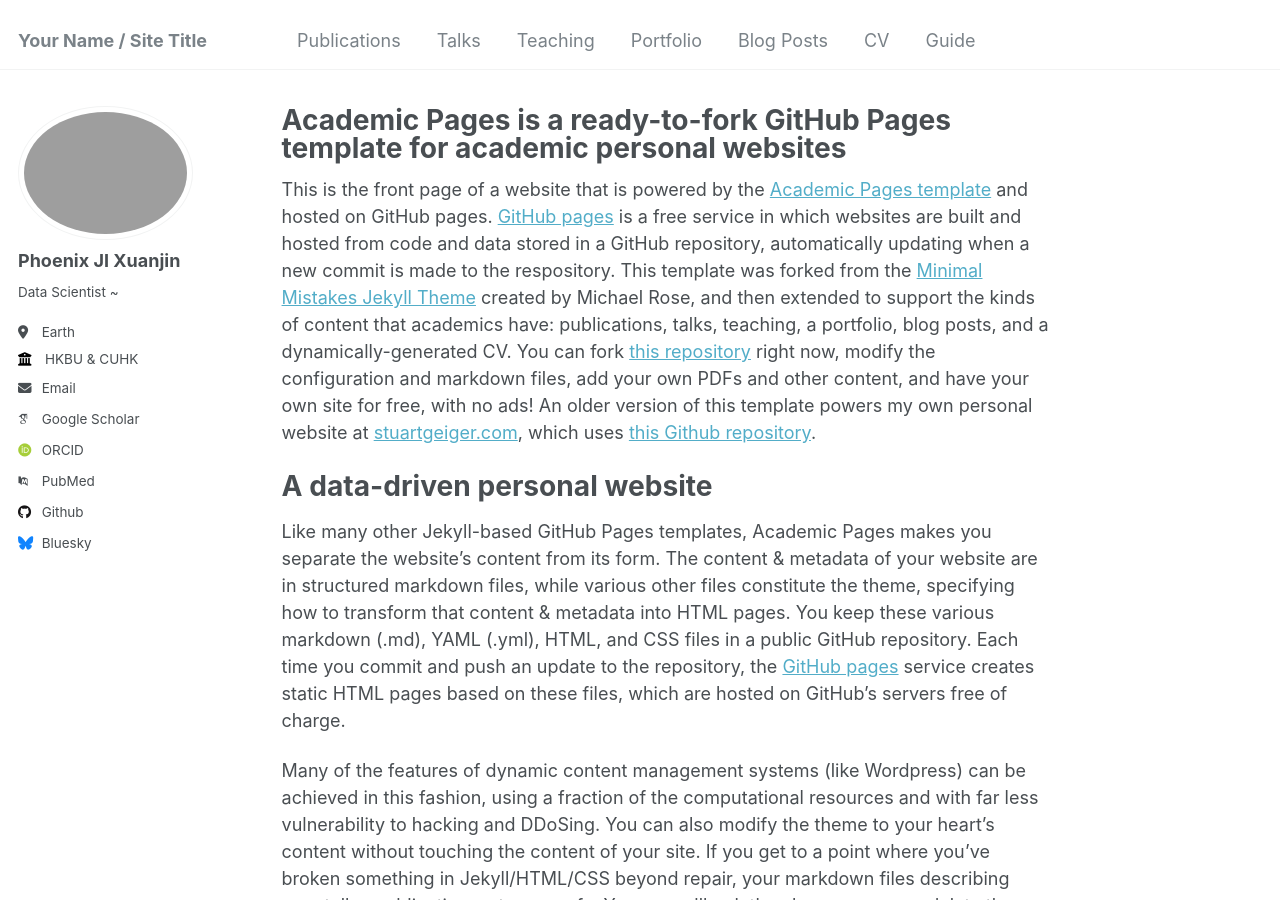
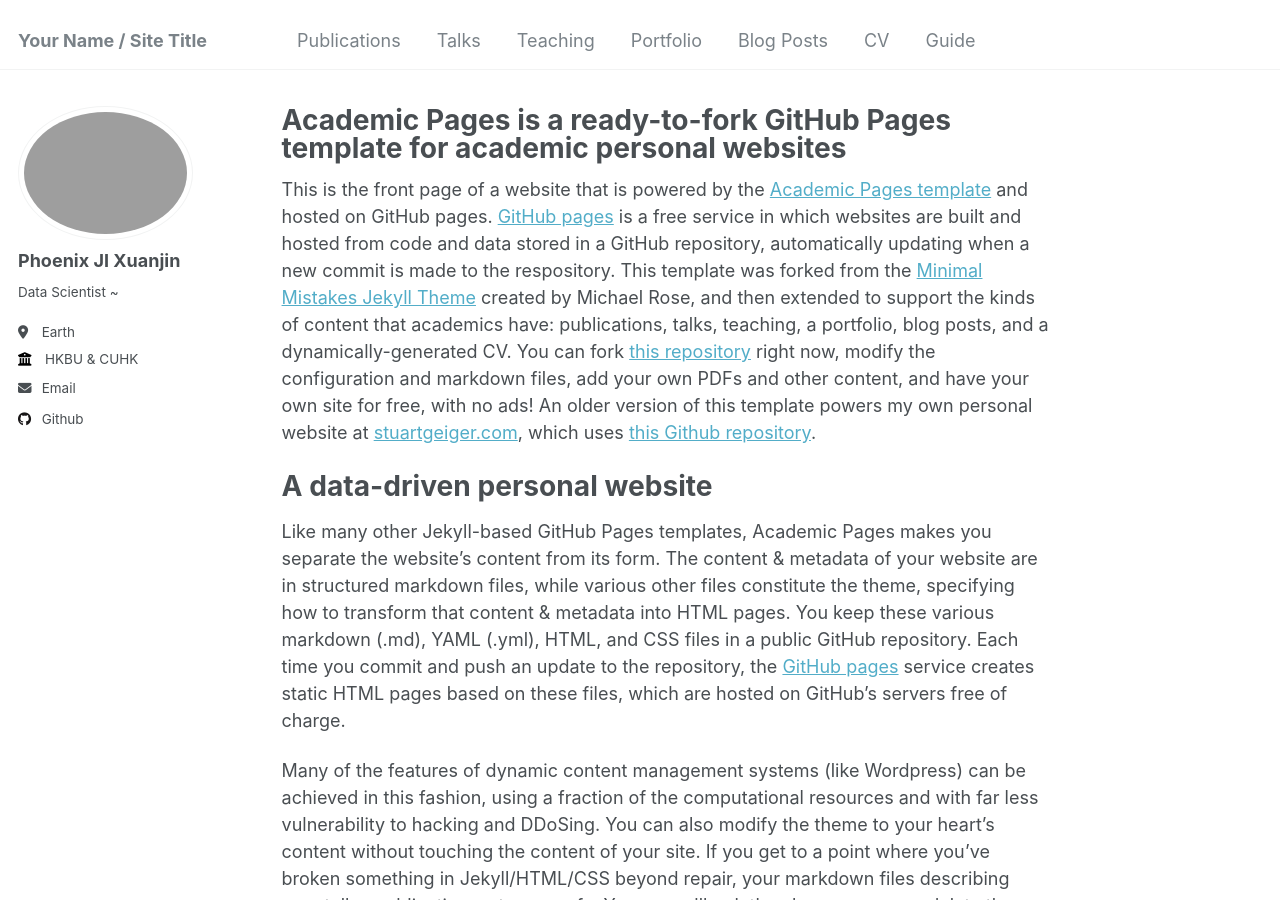
Before and after one commit to Phoenix-JI/phoenix-ji.github.io, a Jekyll site: the page built from _pages/about.md, in a window 1280 px wide and 900 px high. Built offline with Jekyll 4.4.1, drawn with Linux system fonts in a browser that asks for light colours; some web fonts are replaced.

```diff
--- a/_config.yml
+++ b/_config.yml
@@ -30,48 +30,48 @@ author:
   #uri              : "https://phoenix-ji.github.io"
   email            : "xuanjinji0107@gmail.com"
 
-  # Academic websites
-  arxiv            : # URL - Update with the correct link to your profile
-  googlescholar    : "https://scholar.google.com/citations?user=PS_CX0AAAAAJ"
-  impactstory      : # URL
-  orcid            : "http://orcid.org/yourorcidurl"
-  semantic         : # URL
-  pubmed           : "https://www.ncbi.nlm.nih.gov/pubmed/?term=john+snow"
-  researchgate     : # URL
+  # # Academic websites
+  # arxiv            : # URL - Update with the correct link to your profile
+  # googlescholar    : "https://scholar.google.com/citations?user=PS_CX0AAAAAJ"
+  # impactstory      : # URL
+  # orcid            : "http://orcid.org/yourorcidurl"
+  # semantic         : # URL
+  # pubmed           : "https://www.ncbi.nlm.nih.gov/pubmed/?term=john+snow"
+  # researchgate     : # URL
 
   # Repositories and software development
-  bitbucket        : # Username - Update with your username on the site
-  codepen          : # Username
-  dribbble         : # Username
+  #bitbucket        : # Username - Update with your username on the site
+  #codepen          : # Username
+  #dribbble         : # Username
   github           : "academicpages"
-  kaggle           : # Username
-  stackoverflow    : # User number or user number and name (i.e., use "1" or "1/jeff-atwood")
+  #kaggle           : # Username
+  #stackoverflow    : # User number or user number and name (i.e., use "1" or "1/jeff-atwood")
 
   # Social media
-  bluesky          : "bsky.app" # Replace this with you Bluesky username
-  facebook         : # Username
-  flickr           : # Username
-  foursquare       : # Username
-  goodreads        : # Username
-  google_plus      : # Username
-  keybase          : # Username
-  instagram        : # Username
-  lastfm           : # Username
+  # bluesky          : "bsky.app" # Replace this with you Bluesky username
+  # facebook         : # Username
+  # flickr           : # Username
+  # foursquare       : # Username
+  # goodreads        : # Username
+  # google_plus      : # Username
+  # keybase          : # Username
+  # instagram        : # Username
+  # lastfm           : # Username
   linkedin         : # Username
-  mastodon         : # URL
-  medium           : # URL
-  pinterest        : # Username
-  soundcloud       : # Username
-  steam            : # Username
-  telegram         : # URL
-  tumblr           : # Username
-  twitter          : # Username for X / Twitter
-  vine             : # Username
-  weibo            : # Username
-  wikipedia        : # Username
-  xing             : # Username
-  youtube          : # Username
-  zhihu            : # URL
+  # mastodon         : # URL
+  # medium           : # URL
+  # pinterest        : # Username
+  # soundcloud       : # Username
+  # steam            : # Username
+  # telegram         : # URL
+  # tumblr           : # Username
+  # twitter          : # Username for X / Twitter
+  # vine             : # Username
+  # weibo            : # Username
+  # wikipedia        : # Username
+  # xing             : # Username
+  # youtube          : # Username
+  # zhihu            : # URL
 
 # Publication Category - The following the list of publication categories and their headings
 publication_category:
```
